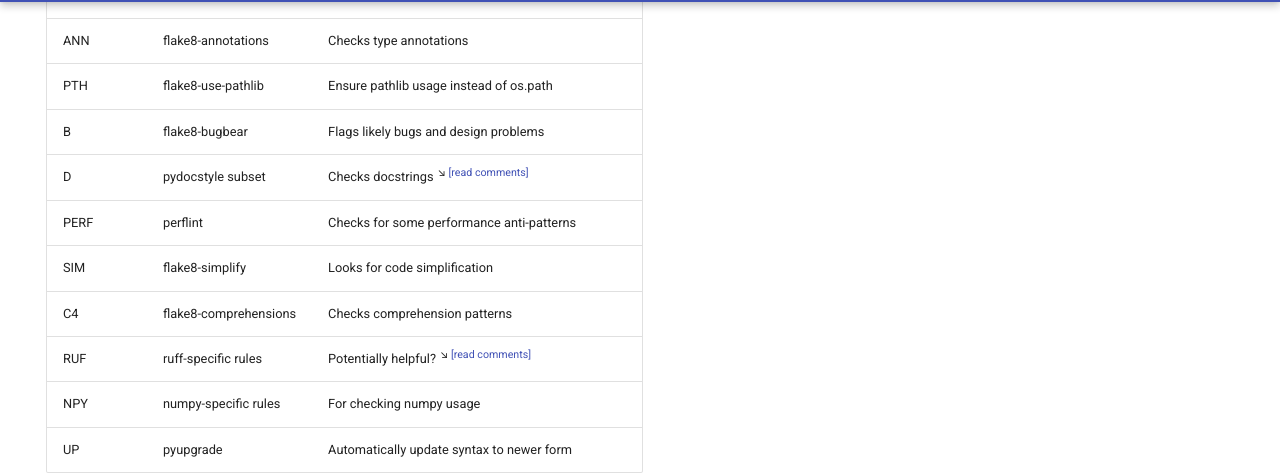
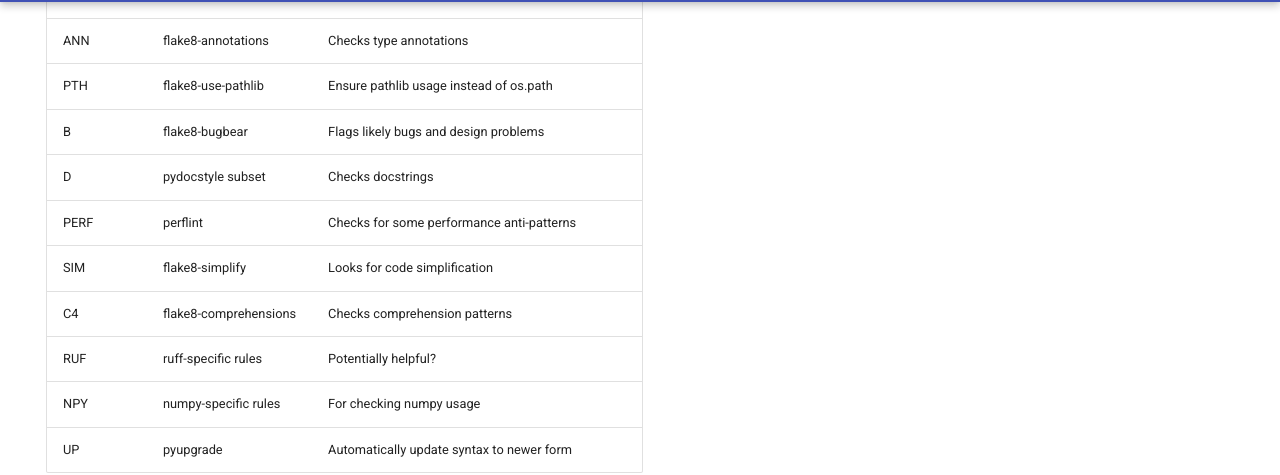
Before and after one commit to Princeton-CDH/remarx, an MkDocs documentation site: the page built from docs/technical-design-document.md, in a window 1280 px wide and 900 px high, scrolled down 13160 px. Shown: the part 94-569 px from the top of the window. Built offline with MkDocs 1.6.1 and Material for MkDocs 9.7.7, drawn with Linux system fonts in a browser that asks for light colours; comment, search, counter and statistics services are not loaded; the version menu is left out.

Commit message:
Remove Google Doc comments
Co-Authored-By: Laure Thompson <602628+laurejt@users.noreply.github.com>
Co-Authored-By: Rebecca Sutton Koeser <rlskoeser@users.noreply.github.com>

```diff
--- a/docs/technical-design-document.md
+++ b/docs/technical-design-document.md
@@ -412,21 +412,21 @@
 
 We will use Ruff’s linter using the following rule sets:
 
-| **Rule(s)** | **Name**                                    | **Reason**                                                                          |
-| :---------- | :------------------------------------------ | :---------------------------------------------------------------------------------- |
-| F           | pyflakes                                    | Ruff default                                                                        |
-| E4, E7, E9  | pycodestyle subset                          | Ruff default; subset compatible with Ruff’s formatter                               |
-| I           | isort                                       | Import sorting / organization                                                       |
-| ANN         | flake8-annotations                          | Checks type annotations                                                             |
-| PTH         | flake8-use-pathlib                          | Ensure pathlib usage instead of os.path                                             |
-| B           | flake8-bugbear                              | Flags likely bugs and design problems                                               |
-| D           | <span id="r-d">pydocstyle subset</span>     | <span>Checks docstrings</span> <sup>↘︎ <a href="#c-d">[read comments]</a></sup>      |
-| PERF        | perflint                                    | Checks for some performance anti-patterns                                           |
-| SIM         | flake8-simplify                             | Looks for code simplification                                                       |
-| C4          | flake8-comprehensions                       | Checks comprehension patterns                                                       |
-| RUF         | <span id="r-ruf">ruff-specific rules</span> | <span>Potentially helpful?</span> <sup>↘︎ <a href="#c-ruf">[read comments]</a></sup> |
-| NPY         | numpy-specific rules                        | For checking numpy usage                                                            |
-| UP          | pyupgrade                                   | Automatically update syntax to newer form                                           |
+| **Rule(s)** | **Name**              | **Reason**                                            |
+| :---------- | :-------------------- | :---------------------------------------------------- |
+| F           | pyflakes              | Ruff default                                          |
+| E4, E7, E9  | pycodestyle subset    | Ruff default; subset compatible with Ruff’s formatter |
+| I           | isort                 | Import sorting / organization                         |
+| ANN         | flake8-annotations    | Checks type annotations                               |
+| PTH         | flake8-use-pathlib    | Ensure pathlib usage instead of os.path               |
+| B           | flake8-bugbear        | Flags likely bugs and design problems                 |
+| D           | pydocstyle subset     | Checks docstrings                                     |
+| PERF        | perflint              | Checks for some performance anti-patterns             |
+| SIM         | flake8-simplify       | Looks for code simplification                         |
+| C4          | flake8-comprehensions | Checks comprehension patterns                         |
+| RUF         | ruff-specific rules   | Potentially helpful?                                  |
+| NPY         | numpy-specific rules  | For checking numpy usage                              |
+| UP          | pyupgrade             | Automatically update syntax to newer form             |
 
 ### Notebook Development
 
```
